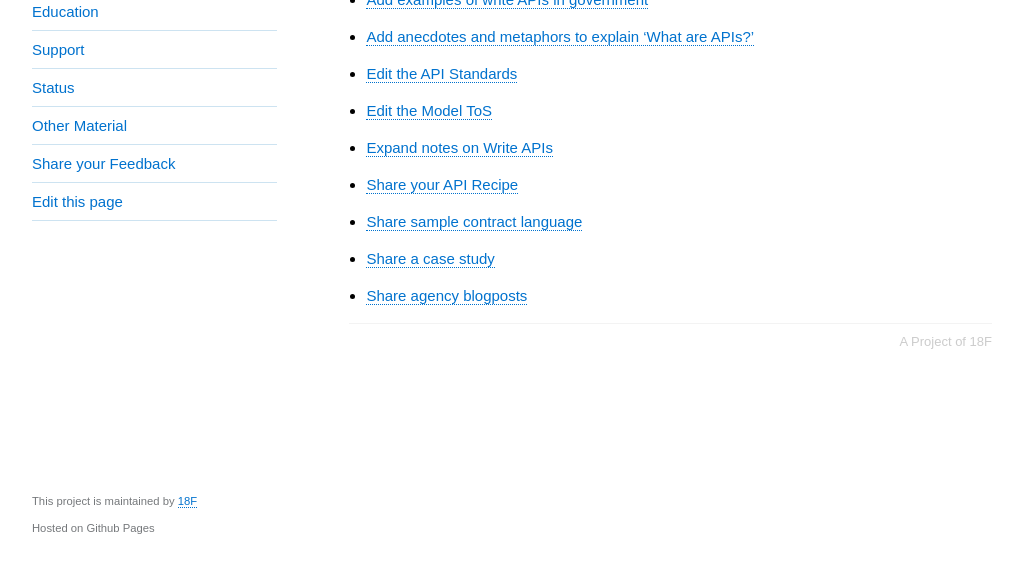
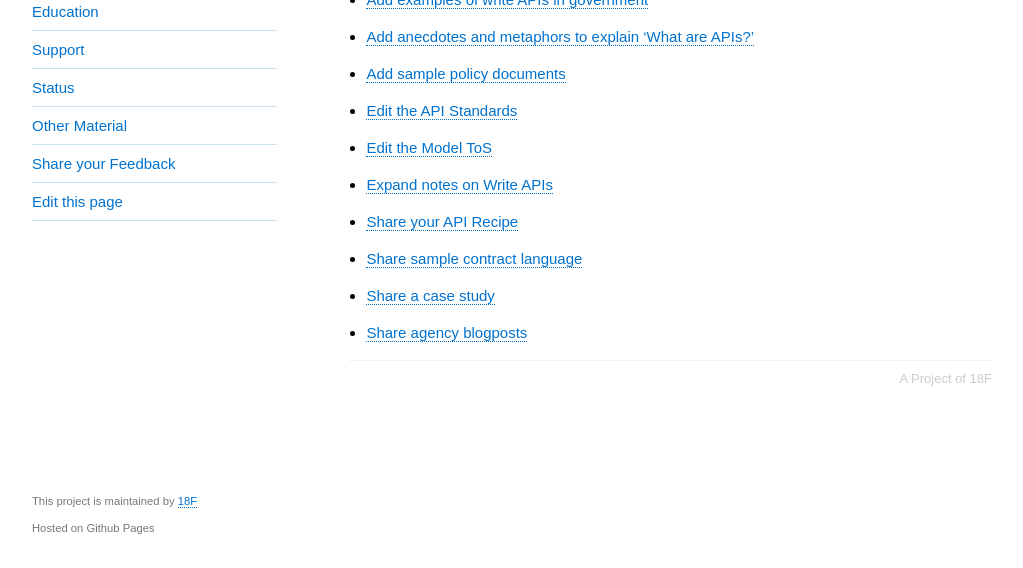
Before and after one commit to 18F/API-All-the-X, a Jekyll site: the page built from pages/collaboration.md, in a window 1280 px wide, cut to the strip 332-900 px from the top of the page. Shown: the whole strip, without its empty margins (128-1151 px from the left). Built offline with Jekyll 4.4.1, drawn with Linux system fonts in a browser that asks for light colours.

Commit message:
adding policy documents

```diff
--- a/_includes/collaboration.md
+++ b/_includes/collaboration.md
@@ -3,6 +3,7 @@
 * [Add examples of government APIs in the news](http://18f.github.io/API-All-the-X/pages/gov_apis_in_the_news.html)
 * [Add examples of write APIs in government](https://github.com/18F/API-All-the-X/blob/gh-pages/pages/write_apis-notes.md)
 * [Add anecdotes and metaphors to explain 'What are APIs?'](http://18f.github.io/API-All-the-X/pages/what_are_APIs-anecdotes_and_metaphors.html)
+* [Add sample policy documents](http://18f.github.io/API-All-the-X/pages/policy_documents.html)
 * [Edit the API Standards](https://github.com/18F/api-standards)
 * [Edit the Model ToS](https://github.com/GSA/API-Resources/tree/master/developer_tos)
 * [Expand notes on Write APIs](http://18f.github.io/API-All-the-X/pages/write_apis-notes.html)
```
